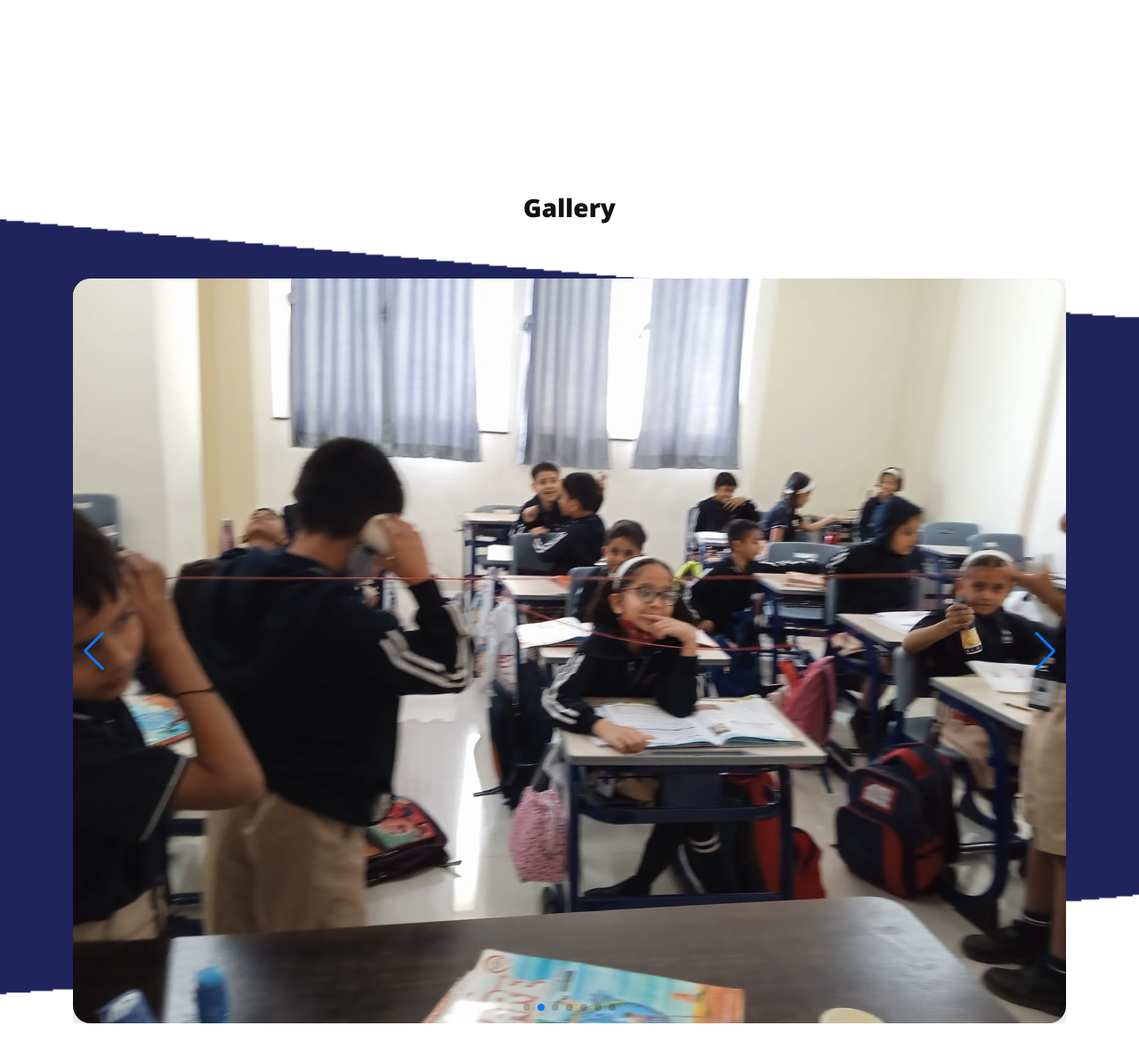
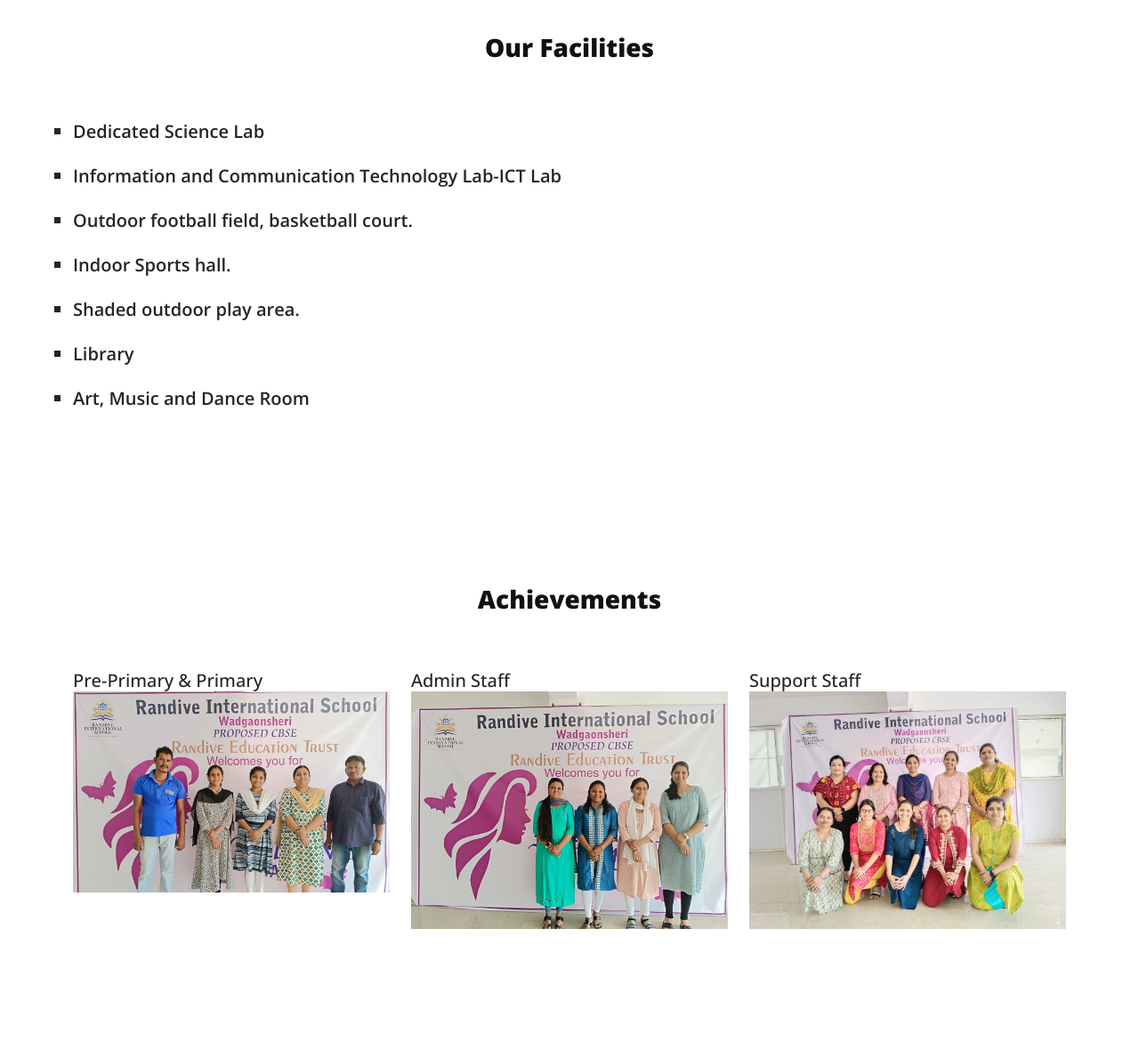
Before and after one commit to santhusan007/randive, a plain HTML site: page index.html in a window 1280 px wide. Shown: the part 2942-4131 px from the top of the page at 89% size. Drawn offline with nearby package versions, Linux system fonts and the light colour scheme.

Commit message:
facilities

```diff
--- a/assets/css/templatemo-eduwell-style.css
+++ b/assets/css/templatemo-eduwell-style.css
@@ -1570,7 +1570,26 @@ section.our-office #video .thumb .play-button a {
 section.our-office #video img {
   border-radius: 20px;
 }
-
+#facility ul{
+  list-style:square;
+}
+
+#facility ul li{
+  list-style: square;
+  font-size: 20px;
+  font-weight: 600;
+  margin-bottom: 20px;
+}
+
+@media (max-width: 767px) {
+  #facility ul li {
+      list-style: square;
+      font-size: 15px;
+      font-weight: 600;
+      margin-bottom: 20px;
+      margin-left: 20px;
+    }
+}
 
 
 /*
--- a/index.html
+++ b/index.html
@@ -46,15 +46,19 @@ https://templatemo.com/tm-573-eduwell
     display: block;
     width: 100%;
     border-radius: 20px;
-   box-shadow: rgba(0, 0, 25, 0.1) 0px 7px 29px 0px;;
+    box-shadow: rgba(0, 0, 25, 0.1) 0px 7px 29px 0px;
+    ;
   }
+
   @keyframes zoom-in-zoom-out {
     0% {
       transform: scale(.75, .75);
     }
+
     50% {
       transform: scale(1, 1);
     }
+
     100% {
       transform: scale(.75, .75);
     }
@@ -114,7 +118,7 @@ https://templatemo.com/tm-573-eduwell
     <div class="container">
       <div class="row">
         <div class="col-lg-6 ">
-          <img style="width: 350px;height: 350px;"  src="assets/images/logo.png" alt="">
+          <img style="width: 350px;height: 350px;" src="assets/images/logo.png" alt="">
         </div>
         <div class="col-lg-6">
 
@@ -311,7 +315,7 @@ https://templatemo.com/tm-573-eduwell
     </div>
   </section>
 
-<section  id="#team">
+  <section id="team">
     <div class="container">
       <div class="row">
         <div class="section-heading">
@@ -334,6 +338,66 @@ https://templatemo.com/tm-573-eduwell
       </div>
     </div>
   </section>
+
+  <section id="facility">
+    <div class="container">
+      <div class="row">
+        <div class="section-heading">
+          <h4>Our Facilities </h4>
+        </div>
+        <ul>
+          <li>
+              Dedicated Science Lab
+          </li>
+          <li>
+            Information and Communication Technology Lab-ICT Lab
+          </li>
+          <li>
+            Outdoor football field, basketball court.
+          </li>
+          <li>
+            Indoor Sports hall.
+          </li>
+          <li>
+            Shaded outdoor play area.
+          </li>
+          <li>
+            Library
+          </li>
+          <li>
+            Art, Music and Dance Room
+          </li>
+        </ul>
+      </div>
+    </div>
+  </section>
+
+  <section id="achieve">
+    <div class="container">
+      <div class="row">
+        <div class="section-heading">
+          <h4>Achievements</h4>
+        </div>
+
+
+        <div class="col-lg-4">
+          <h5>Pre-Primary & Primary </h5>
+          <img src="assets/images/T1.jpeg" />
+        </div>
+        <div class="col-lg-4">
+          <h5>Admin Staff </h5>
+          <img src="assets/images/T2.jpeg" />
+        </div>
+        <div class="col-lg-4">
+          <h5>Support Staff </h5>
+          <img src="assets/images/T3.jpeg" />
+        </div>
+      </div>
+    </div>
+  </section>
+
+
+
 
   <section class="simple-cta" id="gallery">
     <div class="container">
@@ -396,7 +460,7 @@ https://templatemo.com/tm-573-eduwell
 
 
         form {
-          background: linear-gradient(-145deg,#1f245c 0%, rgb(160, 166, 232) 100%);
+          background: linear-gradient(-145deg, #1f245c 0%, rgb(160, 166, 232) 100%);
           padding: 10px;
           border-radius: 20px;
         }
@@ -515,8 +579,10 @@ https://templatemo.com/tm-573-eduwell
                     <i class="fa fa-envelope"></i>
                   </div>
                   <h4>E-mail</h4>
-                  <span style="font-size: 12px;margin-left: 60px;">principal.riswadgaonsheri@randiveinternationalschool.com</span>
-                  <span style="font-size: 12px;margin-left: 60px;">admin.riswadgaonsheri@randiveinternationalschool.com</span>
+                  <span
+                    style="font-size: 12px;margin-left: 60px;">principal.riswadgaonsheri@randiveinternationalschool.com</span>
+                  <span
+                    style="font-size: 12px;margin-left: 60px;">admin.riswadgaonsheri@randiveinternationalschool.com</span>
                 </div>
               </div>
 
```
Lines whose indentation alone changed are shown as unchanged.
